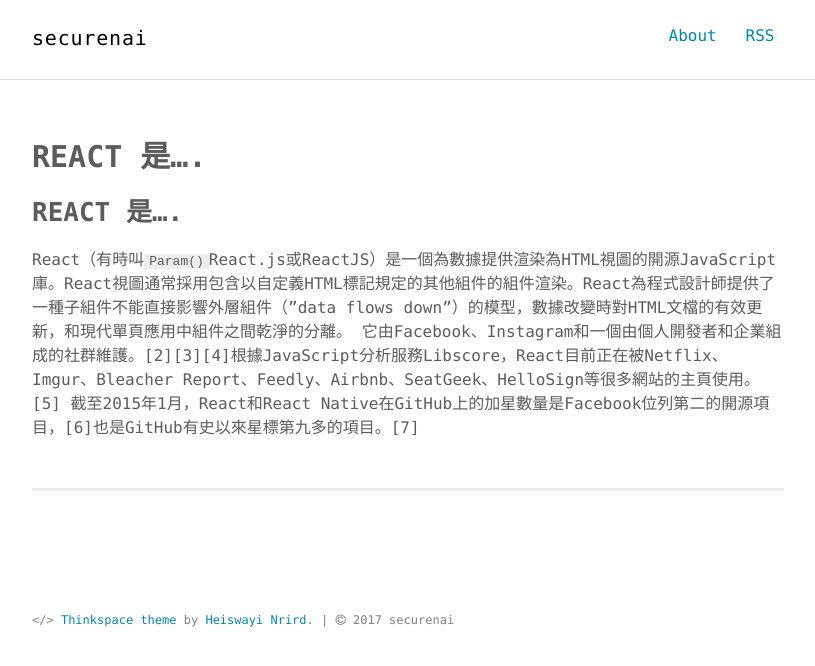
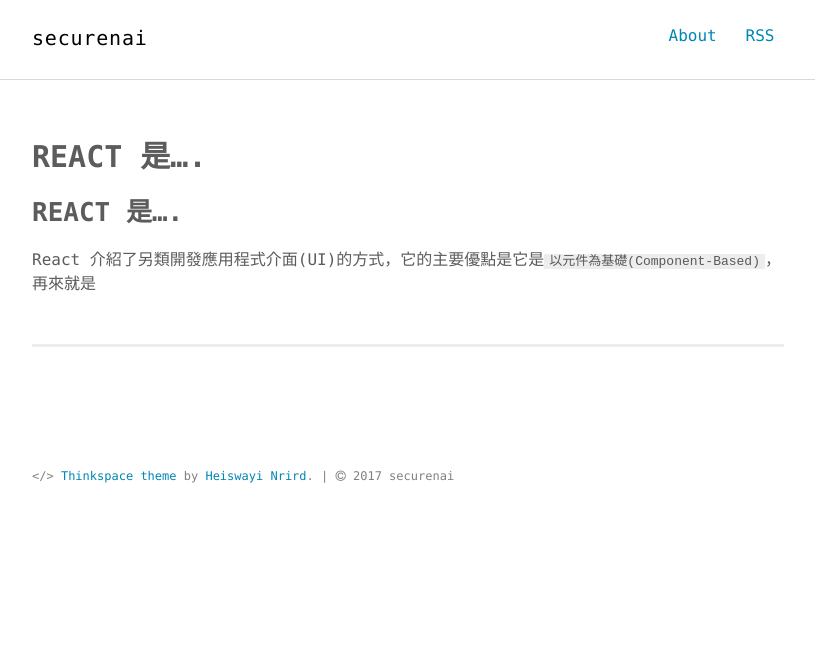
Before and after one commit to securenai/securenai.github.io, a Jekyll site: the page built from react/react_page1.md, in a window 1280 px wide. Shown: the top 666 px of the page, without its empty margins (232-1047 px from the left). Built offline with Jekyll 4.4.1, drawn with Linux system fonts in a browser that asks for light colours; our own code applies the rules of GitHub Pages for plain Markdown files.

Commit message:
Updated react_page1.md

```diff
--- a/react/react_page1.md
+++ b/react/react_page1.md
@@ -1,7 +1,5 @@
 ## REACT 是....
 
-React（有時叫`Param()`React.js或ReactJS）是一個為數據提供渲染為HTML視圖的開源JavaScript 庫。React視圖通常採用包含以自定義HTML標記規定的其他組件的組件渲染。React為程式設計師提供了一種子組件不能直接影響外層組件（"data flows down"）的模型，數據改變時對HTML文檔的有效更新，和現代單頁應用中組件之間乾淨的分離。
-它由Facebook、Instagram和一個由個人開發者和企業組成的社群維護。[2][3][4]根據JavaScript分析服務Libscore，React目前正在被Netflix、Imgur、Bleacher Report、Feedly、Airbnb、SeatGeek、HelloSign等很多網站的主頁使用。[5]
-截至2015年1月，React和React Native在GitHub上的加星數量是Facebook位列第二的開源項目，[6]也是GitHub有史以來星標第九多的項目。[7]
+React 介紹了另類開發應用程式介面(UI)的方式，它的主要優點是它是`以元件為基礎(Component-Based)`，再來就是
 
 <div class="divider"></div>
```
